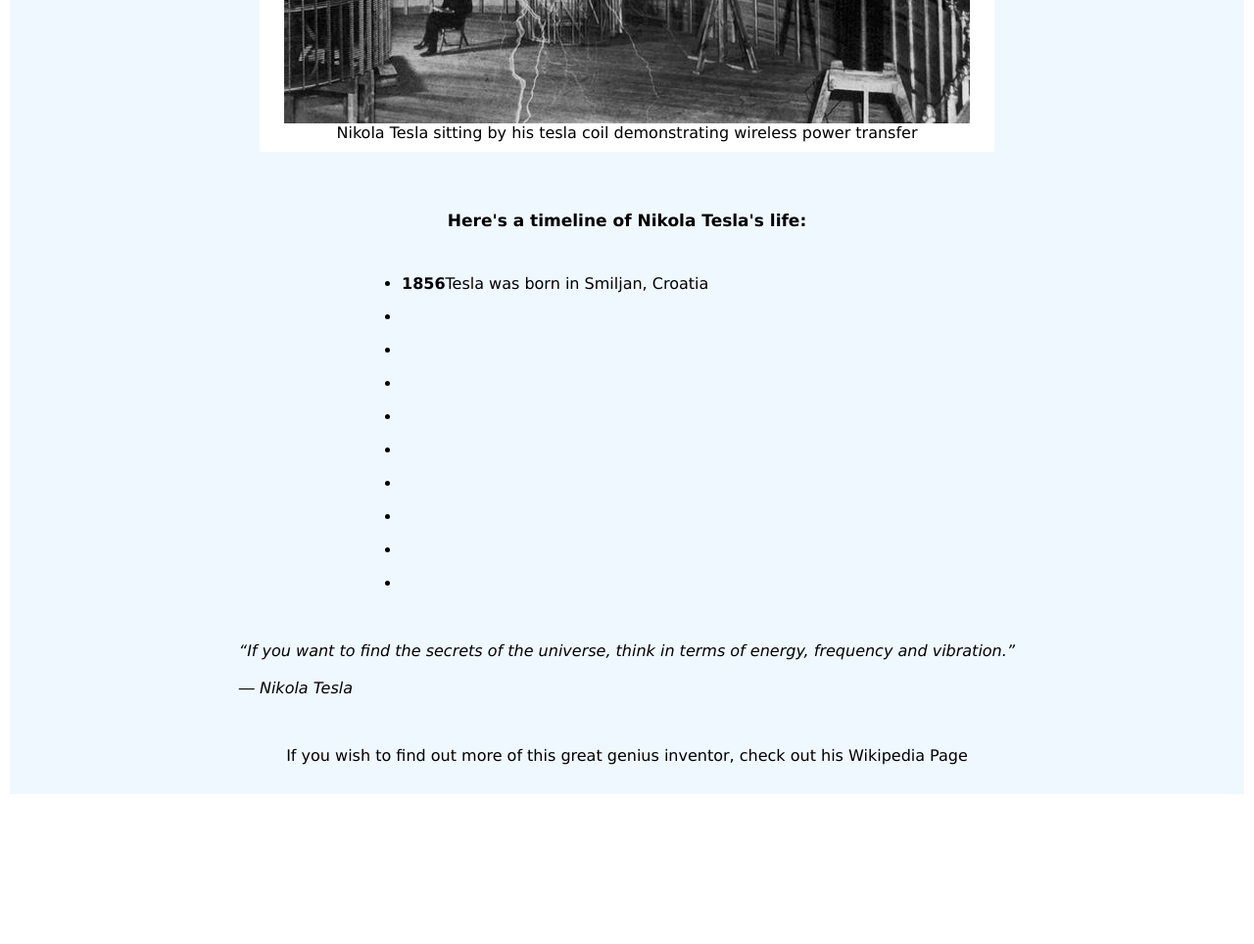
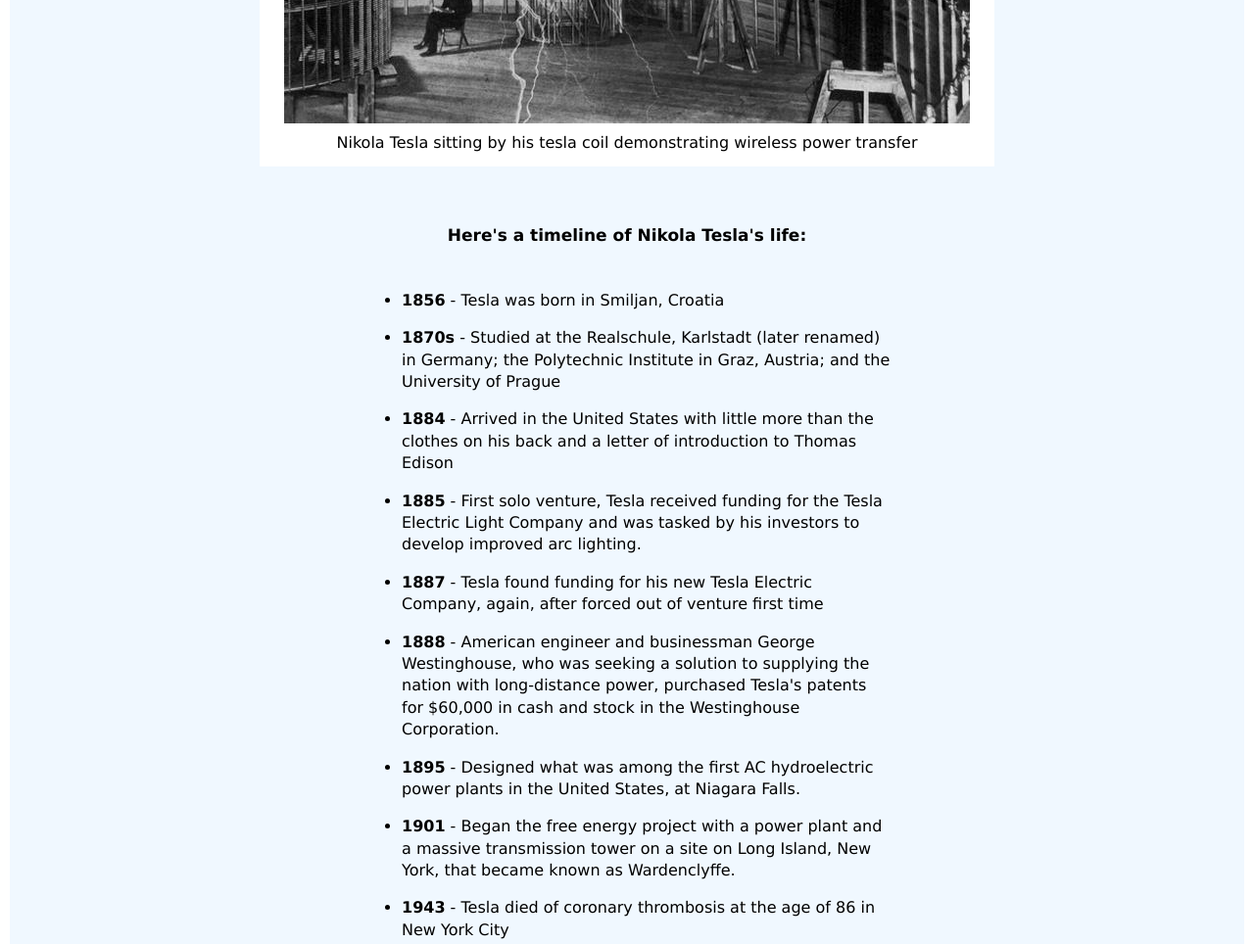
Before and after one commit to dogbeide/nk-tesla-tribute-page, a plain HTML site: page index.html in a window 1280 px wide. Shown: the part 440-1404 px from the top of the page at 98% size. Before the commit the page ends 1271 px from the top, so only its background shows below. Drawn offline with Linux system fonts and the light colour scheme.

Commit message:
finalize css & add biograpy

```diff
--- a/index.html
+++ b/index.html
@@ -22,21 +22,20 @@
             <header>Here's a timeline of Nikola Tesla's life:</header>
             <main>
                 <ul>
-                    <li><span class="year">1856</span>Tesla was born in Smiljan, Croatia</li>
-                    <li><span class="year"></span></li>
-                    <li><span class="year"></span></li>
-                    <li><span class="year"></span></li>
-                    <li><span class="year"></span></li>
-                    <li><span class="year"></span></li>
-                    <li><span class="year"></span></li>
-                    <li><span class="year"></span></li>
-                    <li><span class="year"></span></li>
-                    <li><span class="year"></span></li>
+                    <li><span class="year">1856</span> - Tesla was born in Smiljan, Croatia</li>
+                    <li><span class="year">1870s</span> - Studied at the Realschule, Karlstadt (later renamed) in Germany; the Polytechnic Institute in Graz, Austria; and the University of Prague</li>
+                    <li><span class="year">1884</span> - Arrived in the United States with little more than the clothes on his back and a letter of introduction to Thomas Edison</li>
+                    <li><span class="year">1885</span> - First solo venture, Tesla received funding for the Tesla Electric Light Company and was tasked by his investors to develop improved arc lighting.</li>
+                    <li><span class="year">1887</span> - Tesla found funding for his new Tesla Electric Company, again, after forced out of venture first time</li>
+                    <li><span class="year">1888</span> - American engineer and businessman George Westinghouse, who was seeking a solution to supplying the nation with long-distance power, purchased Tesla's patents for $60,000 in cash and stock in the Westinghouse Corporation.</li>
+                    <li><span class="year">1895</span> - Designed what was among the first AC hydroelectric power plants in the United States, at Niagara Falls.</li>
+                    <li><span class="year">1901</span> - Began the free energy project with a power plant and a massive transmission tower on a site on Long Island, New York, that became known as Wardenclyffe.</li>
+                    <li><span class="year">1943</span> - Tesla died of coronary thrombosis at the age of 86 in New York City</li>
                 </ul>
                 <div id="quote">“If you want to find the secrets of the universe, think in terms of energy, frequency and vibration.”
                     <br><br> ― Nikola Tesla</div>
             </main>
-            <footer>If you wish to find out more of this great genius inventor, check out his <a id="tribute-link">Wikipedia Page</a></footer>
+            <footer>If you wish to find out more of this great genius inventor, check out his <a id="tribute-link" href="https://www.biography.com/inventor/nikola-tesla" target="__blank">Official Bio</a></footer>
         </div>
 
     </main>
--- a/styles.css
+++ b/styles.css
@@ -27,6 +27,8 @@ body{
 #img-caption {
     display: block;
     text-align: center;
+    margin-top: 10px;
+    margin-bottom: 5px;
 }
 
 #tribute-info {
@@ -42,6 +44,7 @@ body{
 }
 #tribute-info > footer {
     margin-bottom: 30px;
+    font-weight: bold;
 }
 
 ul {
@@ -49,7 +52,8 @@ ul {
     margin: 0 auto 50px auto;
 }
 li {
-    margin: 15px 0;
+    margin: 16px 0;
+    line-height: 1.4;
 }
 .year {
     font-weight: bold;
```
